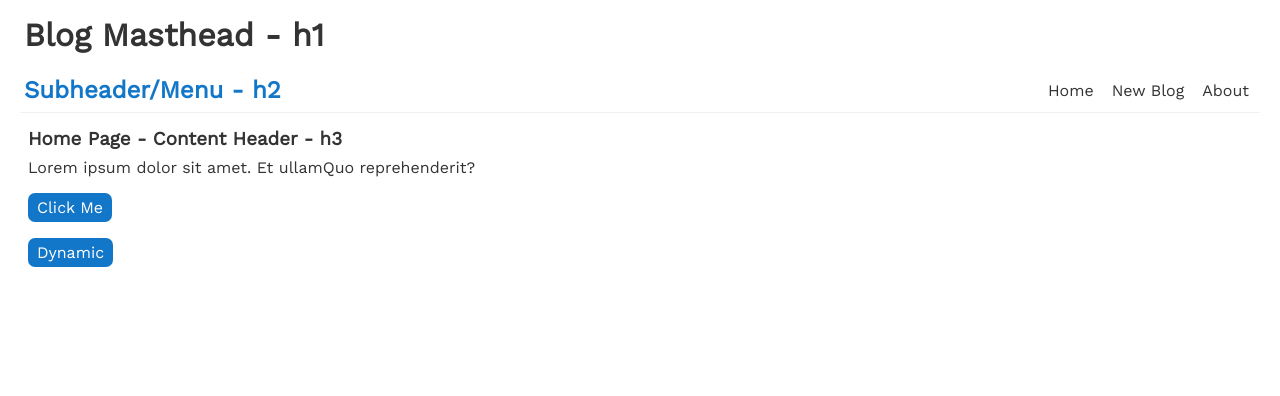
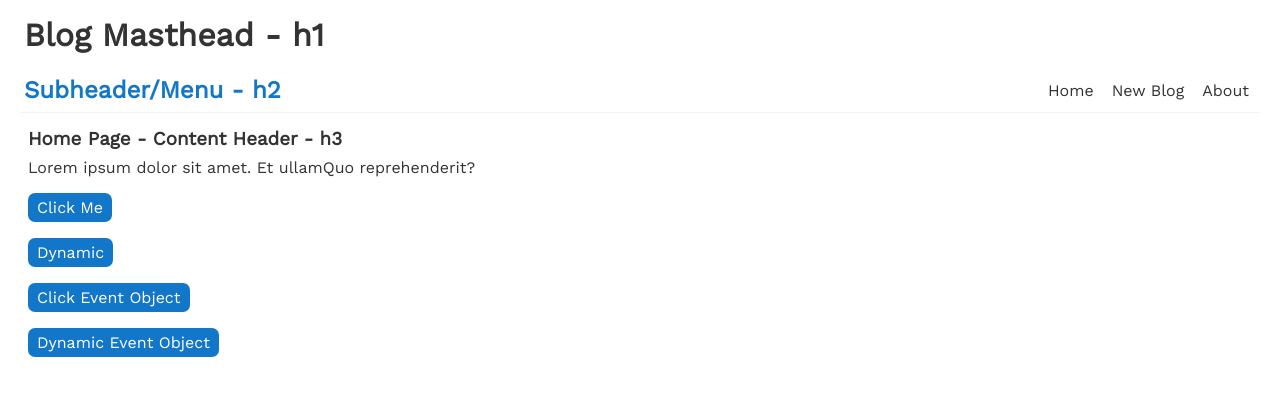
Before and after one commit to Hamberfim/dojo-blog, a React (Create React App) app: page / in a window 1280 px wide. Shown: the top 396 px of the page. Built offline with nearby package versions, Linux system fonts and the light colour scheme.

Commit message:
click events

```diff
--- a/src/Home.js
+++ b/src/Home.js
@@ -1,15 +1,27 @@
 const Home = () => {
 
-    // home page button click event
-    const handleClick = () => {
+    // home page button click
+    const handleClick1 = () => {
         console.log("Hello User!");
         alert("Hello User!");
     }
 
     // dynamic var button
-    const handleDynamicClick = (name) => {
+    const handleDynamicClick1 = (name) => {
         console.log(`Hello ${name}!`);
         alert(`Hello ${name}!`);
+    }
+
+    // home page button click with event object
+    const handleClick2 = (event) => {
+        console.log("Hello Event!", event);
+        alert("Hello Event!", event);
+    }
+
+    // dynamic var button with event object
+    const handleDynamicClick2 = (name, e) => {
+        console.log(`Hello ${name}!`, e);
+        alert(`Hello ${name}!`, e);
     }
 
 
@@ -19,18 +31,22 @@ const Home = () => {
             <h3>Home Page - Content Header - h3</h3>
             <p>Lorem ipsum dolor sit amet. Et ullamQuo reprehenderit?</p>
             {/* Button - can't invoke the function i.e., handleClick() on page load */}
-            <button className="button" onClick={handleClick}>Click Me</button>
+            <button className="button" onClick={handleClick1}>Click Me</button>
             <br />
-            {/* Button using an anonymous function to pass in a dynamic var */}
-            <button className="button" onClick={() => handleDynamicClick('Fancy User!')}>Dynamic</button>
-            {/* can also be:
+            {/* Button using an anonymous function to pass in a dynamic var - one line*/}
+            <button className="button" onClick={() => handleDynamicClick1('Fancy User!')}>Dynamic</button>
+            {/* can also be two lines (nested curly brackets):
                 <button className="button" onClick={() =>
                     {handleDynamicClick('Fancy User!')}
                 }>Dynamic</button>
 
             */}
-
-
+            <br />
+            {/* Button - with event */}
+            <button className="button" onClick={handleClick2}>Click Event Object</button>
+            <br />
+            {/* Button using an anonymous function with Event */}
+            <button className="button" onClick={(e) => handleDynamicClick2('Fancy User!', e)}>Dynamic Event Object</button>
 
         </div>
      );
```
